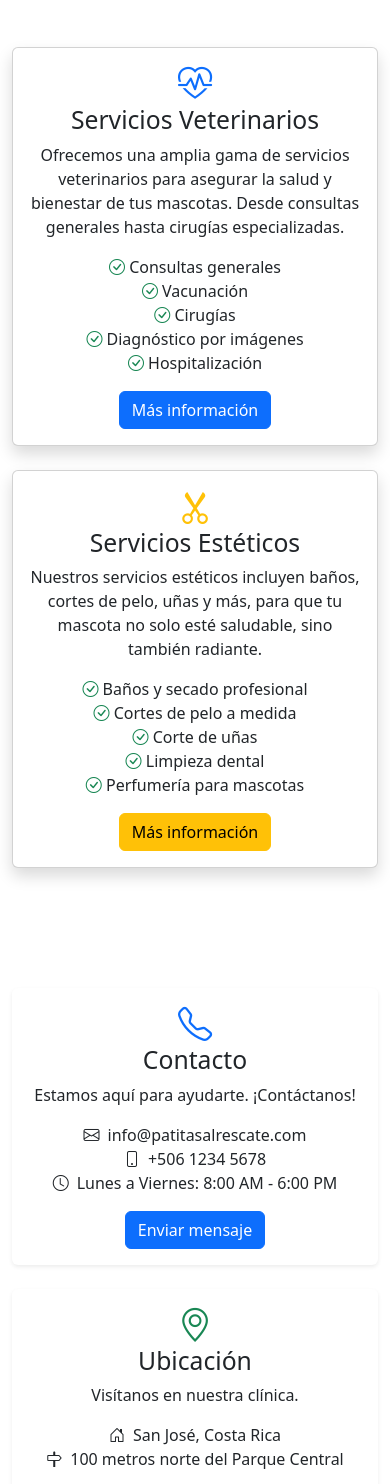
After one commit to AndrjsM/sc502-1c2025-grupo1, a PHP site: page /home.php in a window 390 px wide. The commit adds this page. Shown: the part 495-1979 px from the top of the page. Run offline with PHP 8.4, Linux system fonts and the light colour scheme.

Commit message:
Primer Avance Home
Primer avance en la pagina home, se realizó el href en el header.php y se creo la pagina home

```diff
--- a/header.php
+++ b/header.php
@@ -5,7 +5,7 @@
                 <button class="navbar-toggler" type="button" data-bs-toggle="collapse" data-bs-target="#navbarsExample07" aria-controls="navbarsExample07" aria-expanded="false" aria-label="Toggle navigation">
                     <span class="navbar-toggler-icon"></span>
                 </button>
-                <a class="navbar-brand ms-2" href="#">
+                <a class="navbar-brand ms-2" href="home.php"> <!-- Enlace del logo corregido -->
                     <!--<img src="logo.png" alt="Logo" style="width: 30px; height: 30px;">-->
                     Patitas al rescate
                 </a>
@@ -17,7 +17,7 @@
             <div class="collapse navbar-collapse" id="navbarsExample07">
                 <ul class="navbar-nav me-auto mb-2 mb-lg-0">
                     <li class="nav-item">
-                        <a class="nav-link active" aria-current="page" href="#">Home</a>
+                        <a class="nav-link active" aria-current="page" href="home.php">Home</a> <!-- Enlace "Home" corregido -->
                     </li>
                     <li class="nav-item">
                         <a class="nav-link" href="#">Servicios</a>
--- /dev/null
+++ b/home.php
@@ -0,0 +1,218 @@
+<!-- home.php -->
+<!DOCTYPE html>
+<html lang="es" data-bs-theme="auto">
+
+<head>
+    <meta charset="UTF-8">
+    <meta name="viewport" content="width=device-width, initial-scale=1.0">
+    <title>Patitas al rescate - Inicio</title>
+    <meta name="description" content="Página principal de Patitas al rescate, ofreciendo servicios veterinarios y estéticos para tus mascotas.">
+    <meta name="keywords" content="veterinaria, mascotas, estética, cuidado de mascotas, agendar cita">
+    <link href="https://cdn.jsdelivr.net/npm/bootstrap@5.3.3/dist/css/bootstrap.min.css" rel="stylesheet" integrity="sha384-QWTKZyjpPEjISv5WaRU9OFeRpok6YctnYmDr5pNlyT2bRjXh0JMhjY6hW+ALEwIH" crossorigin="anonymous">
+    <link href="https://cdnjs.cloudflare.com/ajax/libs/bootstrap-icons/1.10.2/font/bootstrap-icons.min.css" rel="stylesheet">
+    <style>
+        .banner {
+            background: url('https://img.freepik.com/foto-gratis/vista-frontal-hermoso-perro-espacio-copia_23-2148786560.jpg?t=st=1741669395~exp=1741672995~hmac=14b1d4b75eeb86cd027c3840dc72b34813358280e29c8b310ddf01488929d360&w=1380') no-repeat center center;
+            background-size: cover;
+            height: 400px;
+            display: flex;
+            align-items: center;
+            justify-content: center;
+            color: white;
+            text-shadow: 2px 2px 4px rgba(0, 0, 0, 0.5);
+        }
+        .testimonios {
+            background-color: #f8f9fa;
+            padding: 50px 0;
+        }
+        .testimonio-card {
+            background: white;
+            padding: 20px;
+            border-radius: 10px;
+            box-shadow: 0 4px 8px rgba(0, 0, 0, 0.1);
+        }
+    </style>
+</head>
+
+<body>
+    <header>
+        <?php include 'header.php'; ?>
+    </header>
+
+    <!-- Banner con slogan e imágenes -->
+    <section class="banner">
+        <div class="text-center">
+            <h1>Bienvenidos a Patitas al Rescate</h1>
+            <p class="lead">Cuidamos de tus mascotas como si fueran nuestras</p>
+            <a href="agendar_cita.php" class="btn btn-primary btn-lg">Agendar Cita</a>
+        </div>
+    </section>
+
+   <!-- Sección de Servicios -->
+<section class="container my-5">
+    <div class="row">
+        <!-- Servicios Veterinarios -->
+        <div class="col-md-6 mb-4">
+            <div class="card h-100 shadow">
+                <div class="card-body text-center">
+                    <i class="bi bi-heart-pulse display-4 text-primary mb-3"></i> <!-- Ícono de servicios veterinarios -->
+                    <h2 class="card-title">Servicios Veterinarios</h2>
+                    <p class="card-text">
+                        Ofrecemos una amplia gama de servicios veterinarios para asegurar la salud y bienestar de tus mascotas. Desde consultas generales hasta cirugías especializadas.
+                    </p>
+                    <ul class="list-unstyled">
+                        <li><i class="bi bi-check-circle text-success"></i> Consultas generales</li>
+                        <li><i class="bi bi-check-circle text-success"></i> Vacunación</li>
+                        <li><i class="bi bi-check-circle text-success"></i> Cirugías</li>
+                        <li><i class="bi bi-check-circle text-success"></i> Diagnóstico por imágenes</li>
+                        <li><i class="bi bi-check-circle text-success"></i> Hospitalización</li>
+                    </ul>
+                    <a href="#" class="btn btn-primary">Más información</a>
+                </div>
+            </div>
+        </div>
+
+        <!-- Servicios Estéticos -->
+        <div class="col-md-6 mb-4">
+            <div class="card h-100 shadow">
+                <div class="card-body text-center">
+                    <i class="bi bi-scissors display-4 text-warning mb-3"></i> <!-- Ícono de servicios estéticos -->
+                    <h2 class="card-title">Servicios Estéticos</h2>
+                    <p class="card-text">
+                        Nuestros servicios estéticos incluyen baños, cortes de pelo, uñas y más, para que tu mascota no solo esté saludable, sino también radiante.
+                    </p>
+                    <ul class="list-unstyled">
+                        <li><i class="bi bi-check-circle text-success"></i> Baños y secado profesional</li>
+                        <li><i class="bi bi-check-circle text-success"></i> Cortes de pelo a medida</li>
+                        <li><i class="bi bi-check-circle text-success"></i> Corte de uñas</li>
+                        <li><i class="bi bi-check-circle text-success"></i> Limpieza dental</li>
+                        <li><i class="bi bi-check-circle text-success"></i> Perfumería para mascotas</li>
+                    </ul>
+                    <a href="#" class="btn btn-warning">Más información</a>
+                </div>
+            </div>
+        </div>
+    </div>
+</section>
+
+   <!-- Información de contacto y ubicación -->
+<section class="contacto py-5 bg-white">
+    <div class="container">
+        <div class="row">
+            <!-- Información de contacto -->
+            <div class="col-md-6 mb-4">
+                <div class="card h-100 shadow-sm border-0">
+                    <div class="card-body text-center">
+                        <i class="bi bi-telephone display-4 text-primary mb-3"></i>
+                        <h2 class="card-title">Contacto</h2>
+                        <p class="card-text">
+                            Estamos aquí para ayudarte. ¡Contáctanos!
+                        </p>
+                        <ul class="list-unstyled">
+                            <li><i class="bi bi-envelope me-2"></i>info@patitasalrescate.com</li>
+                            <li><i class="bi bi-phone me-2"></i>+506 1234 5678</li>
+                            <li><i class="bi bi-clock me-2"></i>Lunes a Viernes: 8:00 AM - 6:00 PM</li>
+                        </ul>
+                        <a href="#" class="btn btn-primary">Enviar mensaje</a>
+                    </div>
+                </div>
+            </div>
+
+            <!-- Ubicación -->
+            <div class="col-md-6 mb-4">
+                <div class="card h-100 shadow-sm border-0">
+                    <div class="card-body text-center">
+                        <i class="bi bi-geo-alt display-4 text-success mb-3"></i>
+                        <h2 class="card-title">Ubicación</h2>
+                        <p class="card-text">
+                            Visítanos en nuestra clínica.
+                        </p>
+                        <ul class="list-unstyled">
+                            <li><i class="bi bi-house-door me-2"></i>San José, Costa Rica</li>
+                            <li><i class="bi bi-signpost me-2"></i>100 metros norte del Parque Central</li>
+                        </ul>
+                        <div class="ratio ratio-16x9">
+                            <iframe src="https://www.google.com/maps/embed?pb=!1m18!1m12!1m3!1d3929.982734693637!2d-84.077288685227!3d9.93536587651835!2m3!1f0!2f0!3f0!3m2!1i1024!2i768!4f13.1!3m3!1m2!1s0x8fa0e3f5c3b5c5b5%3A0x5c5c5c5c5c5c5c5c!2sParque%20Central%2C%20San%20Jos%C3%A9%2C%20Costa%20Rica!5e0!3m2!1ses!2scr!4v1641234567890!5m2!1ses!2scr" style="border:0;" allowfullscreen="" loading="lazy"></iframe>
+                        </div>
+                    </div>
+                </div>
+            </div>
+        </div>
+    </div>
+</section>
+
+   <!-- Testimonios de clientes -->
+<section class="testimonios py-5 bg-light">
+    <div class="container">
+        <h2 class="text-center mb-5">Lo que dicen nuestros clientes</h2>
+        <div class="row row-cols-1 row-cols-md-3 g-4">
+            <!-- Testimonio 1 -->
+            <div class="col">
+                <div class="card h-100 shadow-sm border-0">
+                    <div class="card-body text-center">
+                        <img src="https://static-00.iconduck.com/assets.00/profile-default-icon-2048x2045-u3j7s5nj.png" class="rounded-circle mb-3" alt="Cliente 1" style="width: 80px; height: 80px;">
+                        <h5 class="card-title">María Gómez</h5>
+                        <p class="card-text">
+                            "Excelente servicio, mi perro fue tratado con mucho cuidado y profesionalismo."
+                        </p>
+                        <div class="text-warning">
+                            <i class="bi bi-star-fill"></i>
+                            <i class="bi bi-star-fill"></i>
+                            <i class="bi bi-star-fill"></i>
+                            <i class="bi bi-star-fill"></i>
+                            <i class="bi bi-star-fill"></i>
+                        </div>
+                    </div>
+                </div>
+            </div>
+
+            <!-- Testimonio 2 -->
+            <div class="col">
+                <div class="card h-100 shadow-sm border-0">
+                    <div class="card-body text-center">
+                        <img src="https://static-00.iconduck.com/assets.00/profile-default-icon-2048x2045-u3j7s5nj.png" class="rounded-circle mb-3" alt="Cliente 2" style="width: 80px; height: 80px;">
+                        <h5 class="card-title">Juan Pérez</h5>
+                        <p class="card-text">
+                            "Muy contento con el corte de pelo de mi gato, quedó hermoso."
+                        </p>
+                        <div class="text-warning">
+                            <i class="bi bi-star-fill"></i>
+                            <i class="bi bi-star-fill"></i>
+                            <i class="bi bi-star-fill"></i>
+                            <i class="bi bi-star-fill"></i>
+                            <i class="bi bi-star-half"></i>
+                        </div>
+                    </div>
+                </div>
+            </div>
+
+            <!-- Testimonio 3 -->
+            <div class="col">
+                <div class="card h-100 shadow-sm border-0">
+                    <div class="card-body text-center">
+                        <img src="https://static-00.iconduck.com/assets.00/profile-default-icon-2048x2045-u3j7s5nj.png" class="rounded-circle mb-3" alt="Cliente 3" style="width: 80px; height: 80px;">
+                        <h5 class="card-title">Ana Rodríguez</h5>
+                        <p class="card-text">
+                            "Recomiendo totalmente Patitas al Rescate, siempre atentos y amables."
+                        </p>
+                        <div class="text-warning">
+                            <i class="bi bi-star-fill"></i>
+                            <i class="bi bi-star-fill"></i>
+                            <i class="bi bi-star-fill"></i>
+                            <i class="bi bi-star-fill"></i>
+                            <i class="bi bi-star-fill"></i>
+                        </div>
+                    </div>
+                </div>
+            </div>
+        </div>
+    </div>
+</section>
+
+    <footer>
+        <?php include 'footer.php'; ?>
+    </footer>
+    <script src="https://cdn.jsdelivr.net/npm/bootstrap@5.3.3/dist/js/bootstrap.bundle.min.js" integrity="sha384-YvpcrYf0tY3lHB60NNkmXc5s9fDVZLESaAA55NDzOxhy9GkcIdslK1eN7N6jIeHz" crossorigin="anonymous"></script>
+</body>
+
+</html>
```
